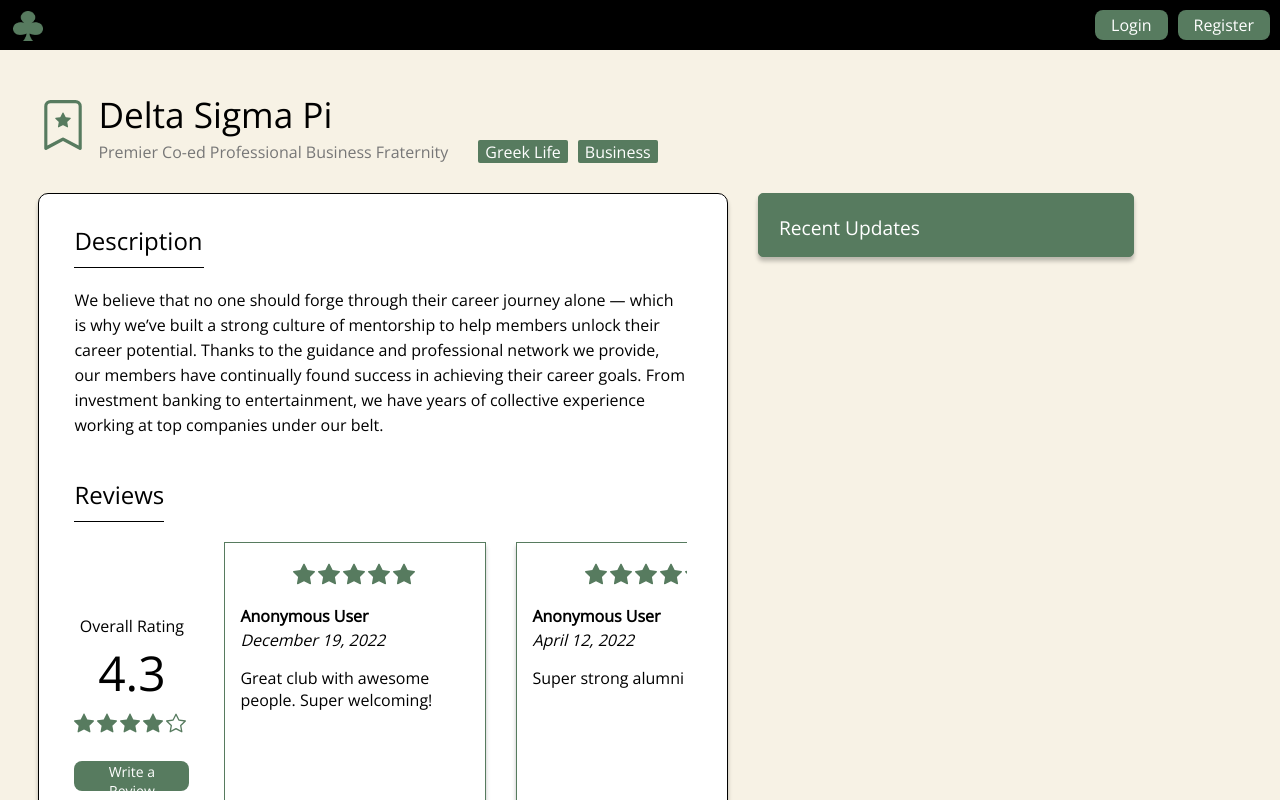
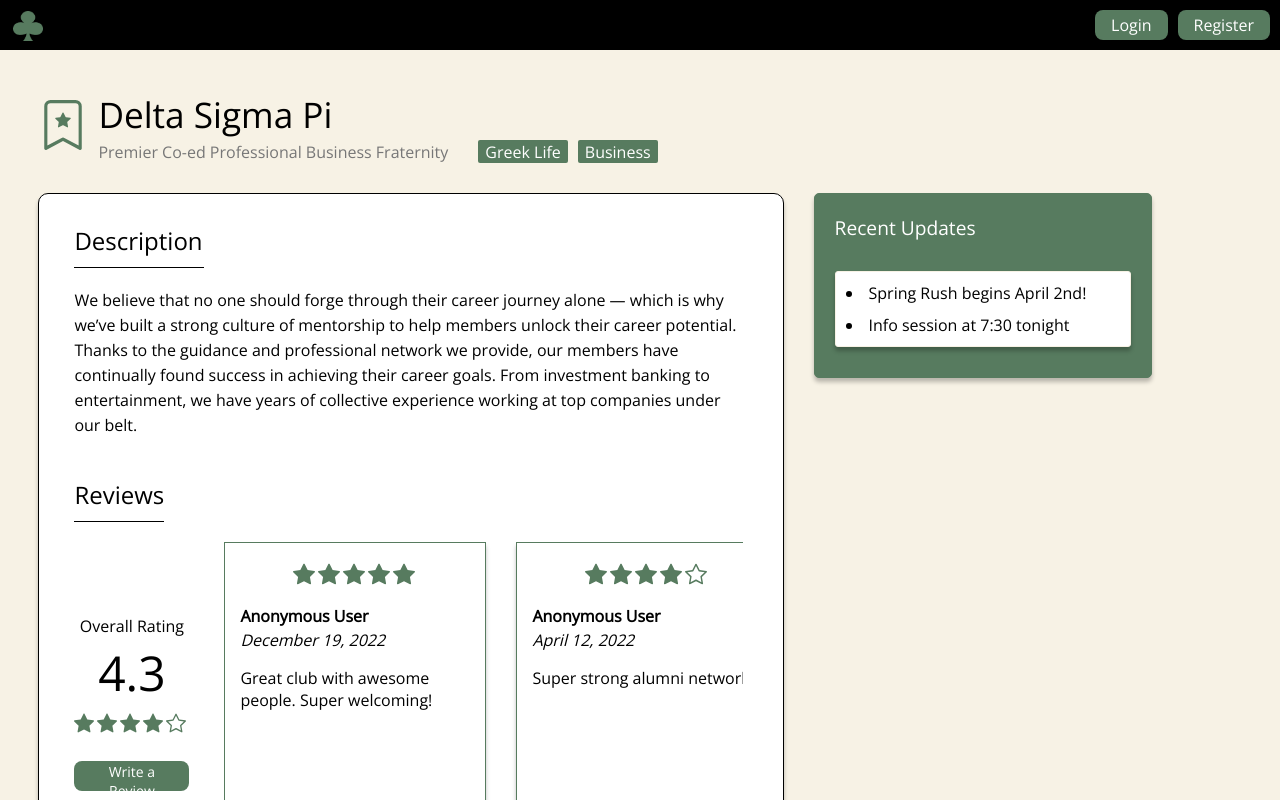
Before and after one commit to mikezhan88/Rate-My-Club, a React (Create React App) app in the folder rate-my-club/: page /clubpage in a window 1280 px wide. Shown: the top 800 px of the page. Built offline with nearby package versions, Linux system fonts and the light colour scheme.

Commit message:
added class for updates

```diff
--- a/rate-my-club/src/components/ClubPage/ClubInfoArray.js
+++ b/rate-my-club/src/components/ClubPage/ClubInfoArray.js
@@ -6,6 +6,10 @@
     clubSize: '50-100 people',
     commitmentLevel: '3-5 hours',
     description: 'We believe that no one should forge through their career journey alone — which is why we’ve built a strong culture of mentorship to help members unlock their career potential. Thanks to the guidance and professional network we provide, our members have continually found success in achieving their career goals. From investment banking to entertainment, we have years of collective experience working at top companies under our belt.',
+    updates: [
+        {content: "Spring Rush begins April 2nd!"},
+        {content: "Info session at 7:30 tonight"}
+    ],
     reviews: [
         {
             rating: 5,
--- a/rate-my-club/src/components/ClubPage/ClubPage.js
+++ b/rate-my-club/src/components/ClubPage/ClubPage.js
@@ -4,6 +4,7 @@
 import { club } from './ClubInfoArray'
 import { AverageRating, AverageRatingStars } from './ClubRating';
 import ClubReviews from './ClubReviews';
+import ClubUpdates from './ClubUpdates';
 
 export default function ClubPage() {
     return (
@@ -49,6 +50,9 @@
                     </div>
                     <div className='club-updates'>
                         <div className='clubs-text'>Recent Updates</div>
+                            <div className='update-backdrop'>
+                                <ClubUpdates club={club}/>
+                            </div>
                     </div>
                 </div>
             </div>
--- /dev/null
+++ b/rate-my-club/src/components/ClubPage/ClubUpdates.js
@@ -0,0 +1,15 @@
+import React from 'react'
+import { BsStarFill, BsStar } from "react-icons/bs";
+
+export default function ClubUpdates(props) {
+    return (
+        props.club.updates.map((update) => {
+            return (
+                <li>
+                    {update.content}
+                    </li>
+
+          );
+        })
+    );
+}
--- a/rate-my-club/src/index.css
+++ b/rate-my-club/src/index.css
@@ -823,7 +823,7 @@
   padding-right: 40px;
   padding-bottom: 20px;
   margin-top: 70px;
-  width: 55%;
+  width: 60%;
 }
 
 .club-name {
@@ -971,7 +971,6 @@
 }
 
 .club-updates {
-  /* background-color: #131b1b; */
   background-color: #577B5F;
   position: relative;
   display: flex;
@@ -989,6 +988,19 @@
   padding-bottom: 30px;
   border: 0.7px solid #577B5F;
   box-shadow: 0px 4px 4px rgb(0 0 0 / 25%);
+}
+
+.update-backdrop{
+  position: relative;
+  display: flex;
+  flex-direction: column;
+  row-gap: 10px;
+  background-color: #fff;
+  border: 0.7px solid #f7f2e5;
+  box-shadow: 0px 4px 4px rgb(0 0 0 / 25%);
+  border-radius: 3px;
+  padding: 10px;
+  font-weight: 400;
 }
 
 /* <------------------------------USER PROFILE PAGE STYLING--------------------------------------> */
```
